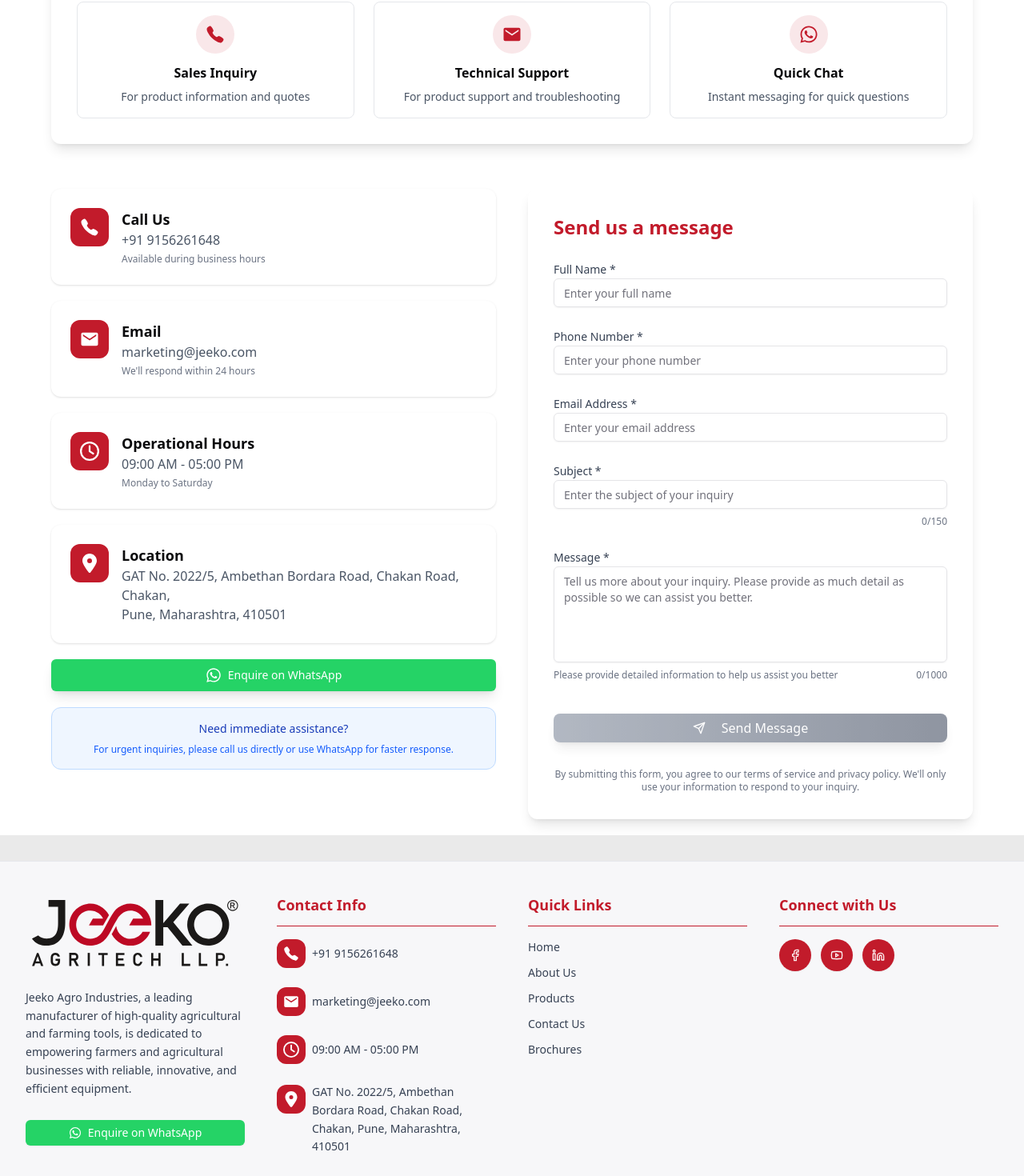
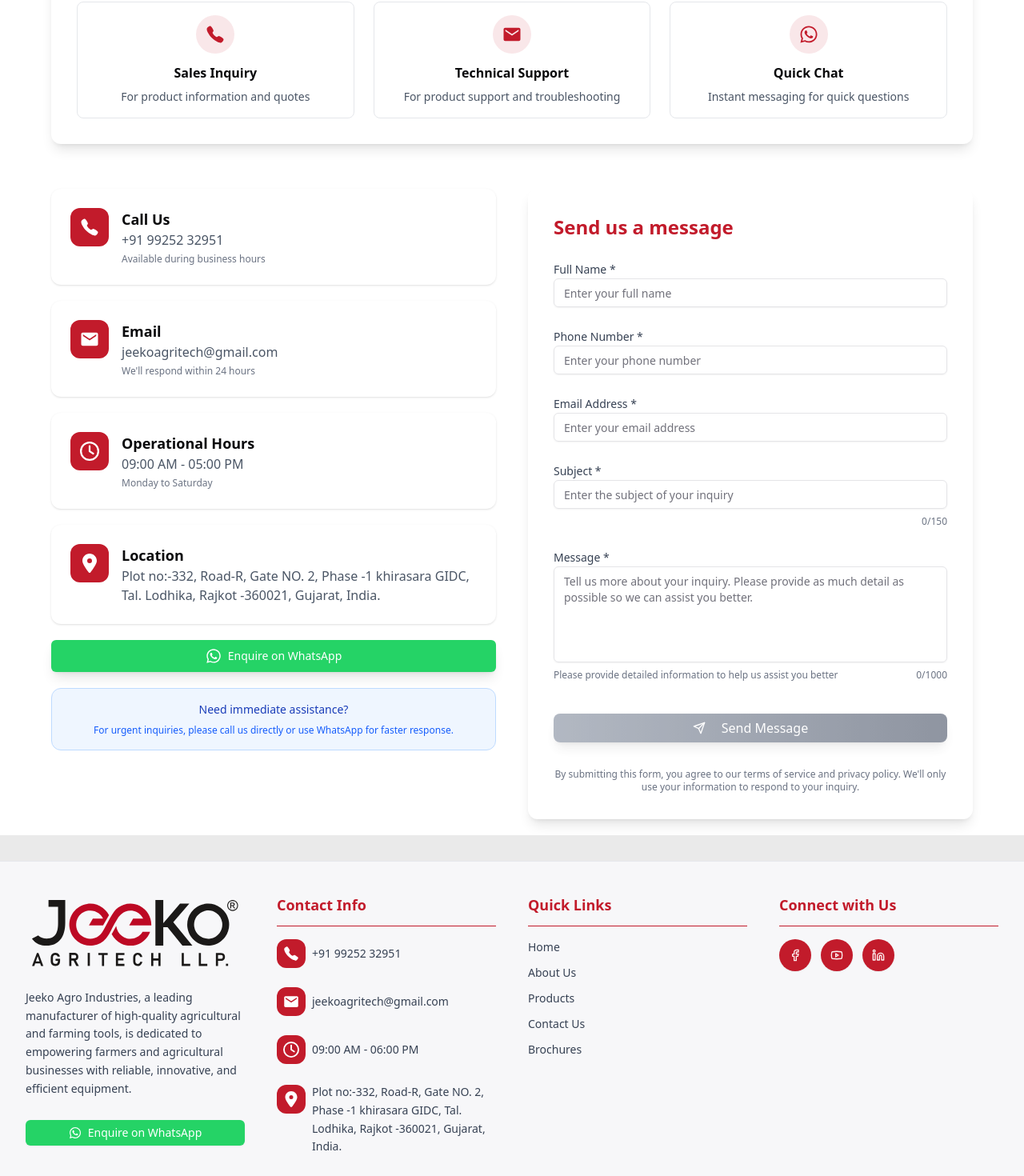
Before and after one commit to Binary-Store/jeeko-web, a Next.js app: page /contact-us in a window 1280 px wide. Shown: the part 1018-2488 px from the top of the page at 80% size. Built offline with nearby package versions, Linux system fonts and the light colour scheme; no server answers; the database is empty.

Commit message:
Detail Changes

```diff
--- a/app/category/[id]/page.jsx
+++ b/app/category/[id]/page.jsx
@@ -203,7 +203,7 @@
                 size="lg"
               >
                 <a
-                  href={`https://wa.me/919156261648?text=${encodeURIComponent(
+                  href={`https://wa.me/919925232951?text=${encodeURIComponent(
                     `Hello, I'm interested in products from the ${category.name} category.`
                   )}`}
                   target="_blank"
--- a/app/contact-us/page.jsx
+++ b/app/contact-us/page.jsx
@@ -168,7 +168,7 @@
             </div>
             <div>
               <div className="text-lg font-bold">Call Us</div>
-              <div className="text-gray-600">+91 9156261648</div>
+              <div className="text-gray-600">+91 99252 32951</div>
               <div className="text-xs text-gray-500 mt-1">Available during business hours</div>
             </div>
           </div>
@@ -179,7 +179,7 @@
             </div>
             <div>
               <div className="text-lg font-bold">Email</div>
-              <div className="text-gray-600">marketing@jeeko.com</div>
+              <div className="text-gray-600">jeekoagritech@gmail.com</div>
               <div className="text-xs text-gray-500 mt-1">We'll respond within 24 hours</div>
             </div>
           </div>
@@ -202,15 +202,15 @@
             <div>
               <div className="text-lg font-bold">Location</div>
               <div className="text-gray-600">
-                GAT No. 2022/5, Ambethan Bordara Road, Chakan Road, Chakan,<br />
-                Pune, Maharashtra, 410501
+               Plot no:-332, Road-R, Gate NO. 2, Phase -1 khirasara GIDC,<br />
+               Tal. Lodhika, Rajkot -360021, Gujarat, India.
               </div>
             </div>
           </div>
 
           {/* WhatsApp Contact Button */}
           <a
-            href="https://wa.me/919156261648?text=Hello, I would like to inquire about your products."
+            href="https://wa.me/919925232951?text=Hello, I would like to inquire about your products."
             target="_blank"
             rel="noopener noreferrer"
             className="block"
--- a/app/products/[id]/page.jsx
+++ b/app/products/[id]/page.jsx
@@ -309,7 +309,7 @@
               size="lg"
             >
               <a
-                href={`https://wa.me/919156261648?text=${encodeURIComponent(
+                href={`https://wa.me/919925232951?text=${encodeURIComponent(
                   `Hello, I'm interested in the ${product.name}.`
                 )}`}
                 target="_blank"
--- a/components/footer.jsx
+++ b/components/footer.jsx
@@ -36,7 +36,7 @@
           </p>
 
           <a
-            href="https://wa.me/919426226165?text=Hello, I would like to inquire about your products."
+            href="https://wa.me/919925232951?text=Hello, I would like to inquire about your products."
             target="_blank"
             rel="noopener noreferrer"
             className="block mt-2"
@@ -57,21 +57,21 @@
               <span className="bg-primary rounded-xl p-2 flex-shrink-0">
                 <IoCall className="text-white w-4 h-4 sm:w-5 sm:h-5" />
               </span>
-              <span className="text-gray-700 text-xs sm:text-sm">+91 9156261648</span>
+              <span className="text-gray-700 text-xs sm:text-sm">+91 99252 32951</span>
             </div>
 
             <div className="flex items-center gap-2">
               <span className="bg-primary rounded-xl p-2 flex-shrink-0">
                 <IoMdMail className="text-white w-4 h-4 sm:w-5 sm:h-5" />
               </span>
-              <span className="text-gray-700 text-xs sm:text-sm">marketing@jeeko.com</span>
+              <span className="text-gray-700 text-xs sm:text-sm">jeekoagritech@gmail.com</span>
             </div>
 
             <div className="flex items-center gap-2">
               <span className="bg-primary rounded-xl p-2 flex-shrink-0">
                 <FaRegClock className="text-white w-4 h-4 sm:w-5 sm:h-5" />
               </span>
-              <span className="text-gray-700 text-xs sm:text-sm">09:00 AM - 05:00 PM</span>
+              <span className="text-gray-700 text-xs sm:text-sm">09:00 AM - 06:00 PM</span>
             </div>
 
             <div className="flex items-start gap-2">
@@ -79,7 +79,8 @@
                 <FaLocationDot className="text-white w-4 h-4 sm:w-5 sm:h-5" />
               </span>
               <span className="text-gray-700 text-xs sm:text-sm leading-relaxed max-w-xs">
-                GAT No. 2022/5, Ambethan Bordara Road, Chakan Road, Chakan, Pune, Maharashtra, 410501
+                Plot no:-332, Road-R, Gate NO. 2, Phase -1 khirasara GIDC,
+                Tal. Lodhika, Rajkot -360021, Gujarat, India.
               </span>
             </div>
           </div>
--- a/components/page/home/contact-us.jsx
+++ b/components/page/home/contact-us.jsx
@@ -122,7 +122,7 @@
               </div>
               <div className="flex-1">
                 <div className="text-lg sm:text-xl font-bold">Call Us</div>
-                <div className="text-sm sm:text-base">+91 9156261648</div>
+                <div className="text-sm sm:text-base">+91 99252 32951</div>
               </div>
             </div>
 
@@ -132,7 +132,7 @@
               </div>
               <div className="flex-1">
                 <div className="text-lg sm:text-xl font-bold">Operational</div>
-                <div className="text-sm sm:text-base">09:00 AM - 05:00 PM</div>
+                <div className="text-sm sm:text-base">09:00 AM - 06:00 PM</div>
               </div>
             </div>
 
@@ -142,7 +142,7 @@
               </div>
               <div className="flex-1">
                 <div className="text-lg sm:text-xl font-bold">Email</div>
-                <div className="text-sm sm:text-base">marketing@jeeko.com</div>
+                <div className="text-sm sm:text-base">jeekoagritech@gmail.com</div>
               </div>
             </div>
 
@@ -153,8 +153,8 @@
               <div className="flex-1">
                 <div className="text-lg sm:text-xl font-bold">Location</div>
                 <div className="text-sm sm:text-base">
-                  GAT No. 2022/5, Ambethan Bordara Road, Chakan Road, Chakan, Pune, Maharashtra,
-                  410501
+                  Plot no:-332, Road-R, Gate NO. 2, Phase -1 khirasara GIDC,<br />
+                  Tal. Lodhika, Rajkot -360021, Gujarat, India.
                 </div>
               </div>
             </div>
@@ -205,8 +205,7 @@
                   placeholder="Enter your full name"
                   className={`
                     w-full transition-all duration-200
-                    ${
-                      errors.fullname
+                    ${errors.fullname
                       ? "border-red-300 bg-red-50 focus:border-red-500 focus:ring-red-500"
                       : "focus:border-primary focus:ring-primary"
                     }
@@ -234,8 +233,7 @@
                   placeholder="Enter your phone number"
                   className={`
                     w-full transition-all duration-200
-                    ${
-                      errors.phonenumber
+                    ${errors.phonenumber
                       ? "border-red-300 bg-red-50 focus:border-red-500 focus:ring-red-500"
                       : "focus:border-primary focus:ring-primary"
                     }
@@ -263,8 +261,7 @@
                   placeholder="Enter your email address"
                   className={`
                     w-full transition-all duration-200
-                    ${
-                      errors.email
+                    ${errors.email
                       ? "border-red-300 bg-red-50 focus:border-red-500 focus:ring-red-500"
                       : "focus:border-primary focus:ring-primary"
                     }
@@ -292,8 +289,7 @@
                   placeholder="Enter the subject of your inquiry"
                   className={`
                     w-full transition-all duration-200
-                    ${
-                      errors.subject
+                    ${errors.subject
                       ? "border-red-300 bg-red-50 focus:border-red-500 focus:ring-red-500"
                       : "focus:border-primary focus:ring-primary"
                     }
@@ -325,8 +321,7 @@
                   placeholder="Tell us more about your inquiry. Please provide as much detail as possible so we can assist you better."
                   className={`
                     w-full min-h-[120px] transition-all duration-200 resize-none
-                    ${
-                      errors.description
+                    ${errors.description
                       ? "border-red-300 bg-red-50 focus:border-red-500 focus:ring-red-500"
                       : "focus:border-primary focus:ring-primary"
                     }
--- a/components/page/home/product-categories.jsx
+++ b/components/page/home/product-categories.jsx
@@ -11,7 +11,6 @@
 import "swiper/css/autoplay";
 import { useProductCategories } from "@/hooks/useProductCategories";
 
-// Add custom styles for pagination bullets
 const paginationStyles = `
   .swiper-pagination-bullet {
     background: #dc2626 !important;
@@ -21,7 +20,22 @@
     background: #dc2626 !important;
     opacity: 1;
   }
+  .swiper-slide {
+    height: auto !important;
+    display: flex !important;
+  }
+  .product-categories-slider .swiper-slide > a {
+    width: 100%;
+    height: 100%;
+  }
+  .product-categories-slider .swiper-slide .bg-white {
+    height: 280px !important; /* Fixed height for all cards */
+    display: flex !important;
+    flex-direction: column !important;
+    justify-content: center !important;
+  }
 `;
+
 
 // Skeleton Component
 function ProductCategoriesSkeleton() {
--- a/components/page/product-content.jsx
+++ b/components/page/product-content.jsx
@@ -281,7 +281,7 @@
                     size="sm"
                   >
                     <a
-                      href={`https://wa.me/919156261648?text=${encodeURIComponent(
+                      href={`https://wa.me/919925232951?text=${encodeURIComponent(
                         `Hello, I'm interested in the ${product.name}. Could you please provide more details?`
                       )}`}
                       target="_blank"
```
Lines whose indentation alone changed are shown as unchanged.
